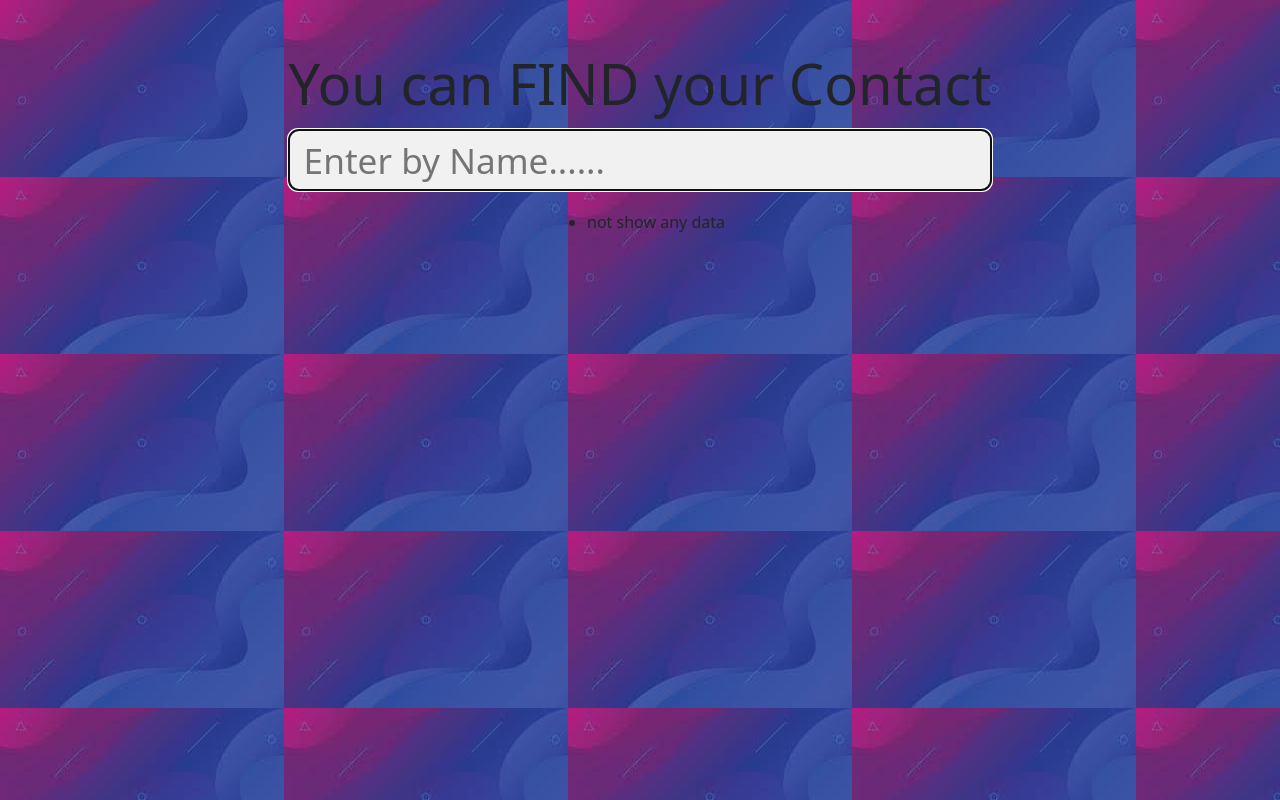
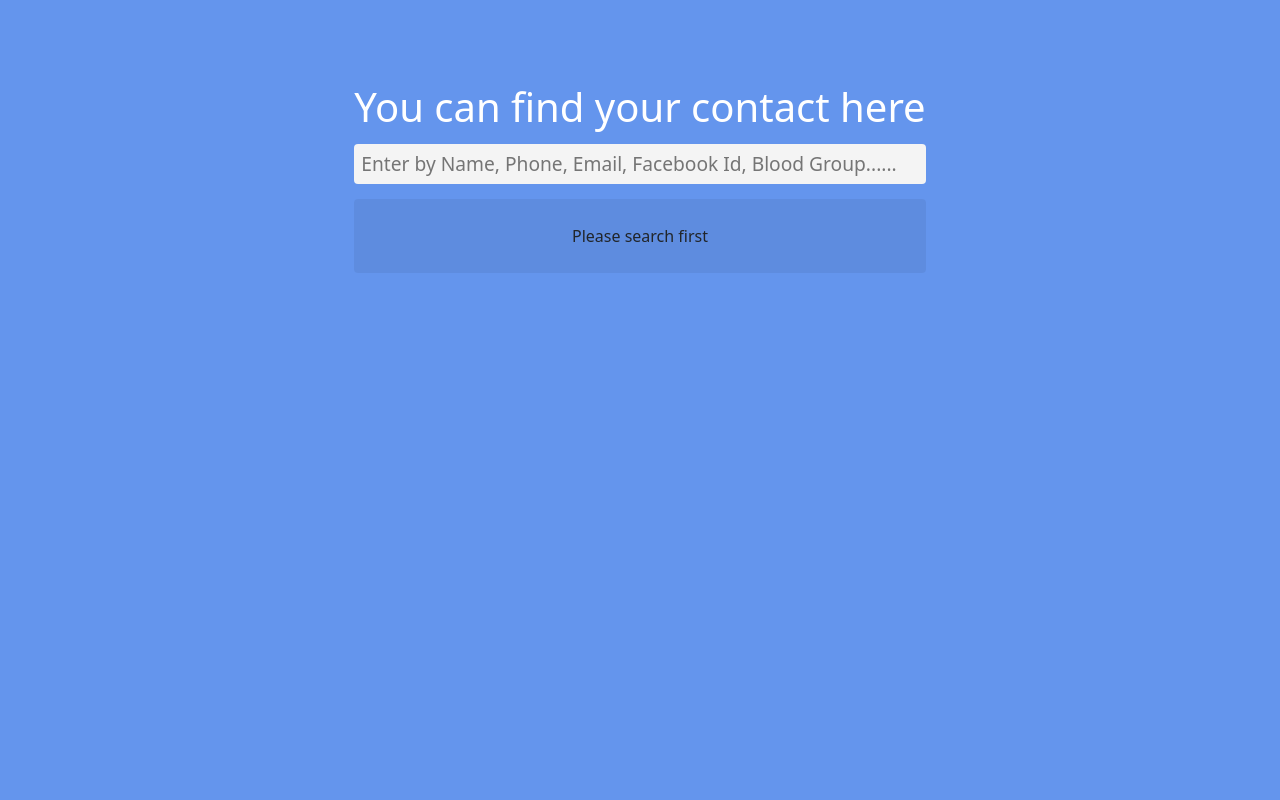
Before and after one commit to mominul-01/Friends_Contacts, a plain HTML site: page index.html in a window 1280 px wide. Drawn offline with nearby package versions, Linux system fonts and the light colour scheme; files whose address does not match are found by name.

Commit message:
solve error and design

```diff
--- a/CSS/style.css
+++ b/CSS/style.css
@@ -1,4 +1,4 @@
-body {
+/* body {
     background-image: url("images/bg.jpg");
 
 }
@@ -60,4 +60,91 @@ p {
     font-size: 25px;
     margin: 5px;
     text-align: center;
+} */
+
+
+
+/* Index Page CSS  */
+body {
+    background-color: cornflowerblue;
 }
+
+.home_container {
+	display: flex;
+	justify-content: center;
+	margin: 0 3rem;
+}
+
+.search_section {
+	margin-top: 7%;
+	/* width: 30%; */
+}
+
+input {
+	font-size: 1.2rem;
+	margin-top: 5px;
+	padding: 7px;
+	border-radius: 4px;
+	height: 40px;
+	width: 100%;
+	border: none;
+	background: #f4f4f4;
+	text-align: left;
+}
+
+h1 {
+    font-size: 2.5rem;
+    text-align: center;
+    color: #fff;
+}
+
+
+
+.show_result {
+    /* display: inline-block;
+    justify-content: center;
+    margin: 20px; */
+
+}
+
+
+#parent_list {
+	padding: 20px;
+	background: rgba(6, 6, 6, 0.06);
+	border-radius: 4px;
+	margin-top: 15px;
+}
+
+#parent_list li {
+    margin: 5px 0;
+    list-style-type: none;
+}
+.no_data{
+    text-align: center;
+}
+.not_found{
+    color: rgb(146, 10, 10);
+    text-align: center;
+}
+button{
+    width: 100%;
+}
+
+
+
+/* MOdal  */
+.modal-title {
+	color: #6495ed;
+	font-weight: 600;
+	font-size: 25px;
+}
+
+
+@media screen and (max-width: 450px){
+    h1 {
+        font-size: 1.8rem;
+        text-align: center;
+        color: #fff;
+    }
+
+}
--- a/index.html
+++ b/index.html
@@ -15,72 +15,29 @@
     <title>Friends Fiend</title>
 </head>
 <style>
-    body {
 
-        background-color: cornflowerblue;
-    }
+</style>
 
-    .home-container {
-        display: flex;
-        justify-content: center;
-    }
-
-    .search-section {
-        margin-top: 50px;
-    }
-
-    input {
-        font-size: 2.2rem;
-        margin-top: 5px;
-        padding: 15px;
-        border-radius: 10px;
-        height: 60px;
-        width: 100%;
-        border: none;
-        background: #f1f1f1;
-        text-align: left;
+<body>
+    <section class="home_container">
+        <div class="search_section">
+            <h1>You can find your contact here</h1>
+            <div class="search_input">
+                <input value="" type="text" placeholder="Enter by Name, Phone, Email, Facebook Id, Blood Group......" name="" id="search">
 
 
-    }
-
-
-    h1 {
-        font-size: 3.5rem;
-        text-align: center;
-    }
+                <div class="show_result">
+                    <ul id="parent_list">
+                        <li class="no_data">Please search first</li>
+                    </ul>
+                </div>
+            </div>
+        </div>
+    </section>
 
 
 
-    .show-result {
-        display: inline-block;
-        justify-content: center;
-        margin: 20px;
 
-    }
-</style>
-
-<body>
-
-    <section class="home-container">
-        <div class="search-section">
-
-            <h1>You can FIND your Contact</h1>
-
-            <div class="search-input">
-                <input value="" type="text" placeholder="Enter by Name......" name="" id="search"
-                    autofocus>
-            </div>
-
-
-        </div>
-    </section>
-    <section class="home-container">
-        <div class="show-result">
-            <ul id="parent-list">
-                <li>not show any data</li>
-            </ul>
-        </div>
-    </section>
 
 
     <!-- Modal -->
@@ -88,7 +45,7 @@
         <div class="modal-dialog modal-dialog-centered">
             <div class="modal-content">
                 <div class="modal-header">
-                    <h1 class="modal-title fs-5" id="exampleModalLabel">Details</h1>
+                    <h1 class="modal-title fs-5" id="exampleModalLabel">Detagils</h1>
                     <button type="button" class="btn-close" data-bs-dismiss="modal" aria-label="Close"></button>
                 </div>
                 <div class="modal-body">
@@ -100,7 +57,7 @@
 
                 </div>
                 <div class="modal-footer">
-                    <button type="button" class="btn btn-secondary" data-bs-dismiss="modal">Close</button>
+                    <button type="button" class="btn btn-primary" data-bs-dismiss="modal">Close</button>
                 </div>
             </div>
         </div>
--- a/js/main.js
+++ b/js/main.js
@@ -1,7 +1,7 @@
 let input = document.querySelector('#search');
-let showResult = document.querySelector('#parent-list');
-let details = document.querySelector('.details_page_h1');
-let ulList = document.getElementById("parent-list");
+let showResult = document.querySelector('#parent_list');
+let details = document.querySelector('.modal-title');
+let ulList = document.getElementById("parent_list");
 let person_details = document.querySelector(".person_details");
 
 
@@ -16,7 +16,7 @@ if(input !== undefined && input !== null){
             var li = '';
 
             for (const [i,friend] of friends_list.entries()) {
-                if (friend.name.match(input.value) != null || friend.blood.match(input.value) != null) {
+                if (friend.name.match(input.value) != null || friend.blood.match(input.value) != null || friend.phone.match(input.value) != null) {
                     searchArry.push(i);
                 }
             }
@@ -29,22 +29,20 @@ if(input !== undefined && input !== null){
             }
         }
 
-        text = '<ul>' + li + '</ul>';
+        text = li ;
 
         if (searchArry.length != 0) {
-                showResult.innerHTML = text;
-
+            showResult.innerHTML = text;
         }else{
-
-            showResult.innerHTML = `<span>Anything Wrong</span>`;
+            showResult.innerHTML = `<li class="not_found">Not Found Any Data. Please Try Valid Data</li>`;
         }
     });
 }
 
 if(ulList !== undefined && ulList !== null){
+    ulList.addEventListener("click",function(e) {
+        var li2 = '';
     var text2 = '';
-    var li2 = '';
-    ulList.addEventListener("click",function(e) {
         var clickAbleID = "";
         clickAbleID = e.target.getAttribute('value');
         details.textContent = friends_list[clickAbleID].name;
```
Also changed, not shown: details.html (deleted, +0 -33 lines).
